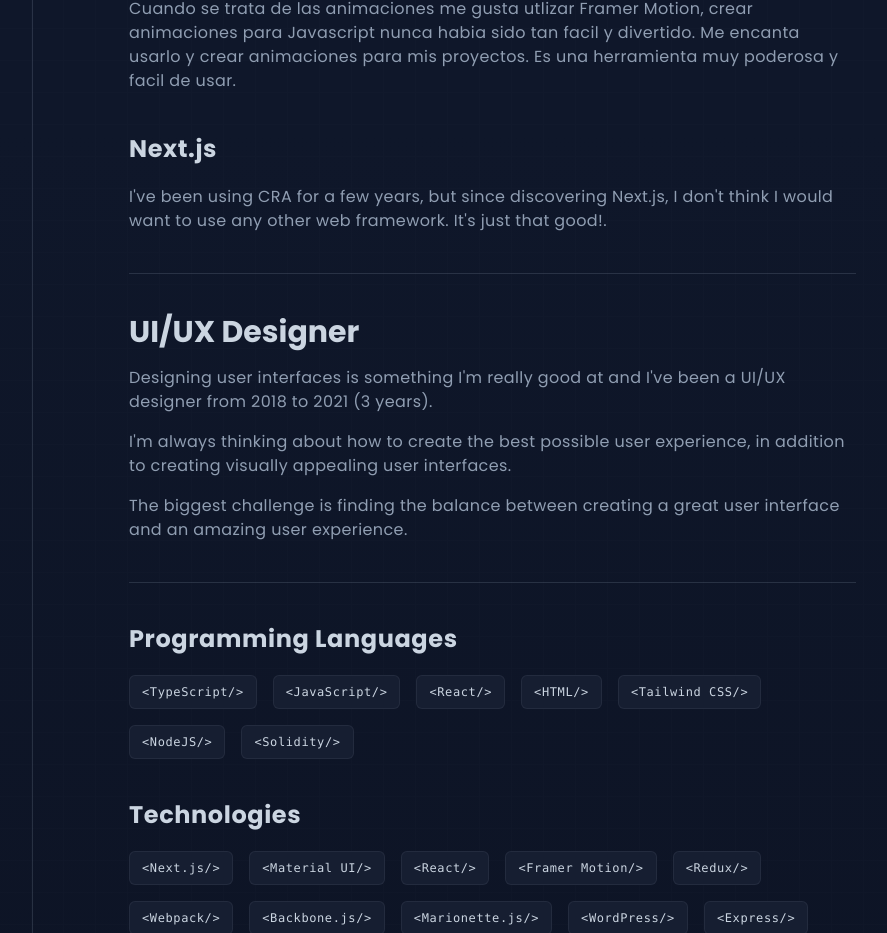
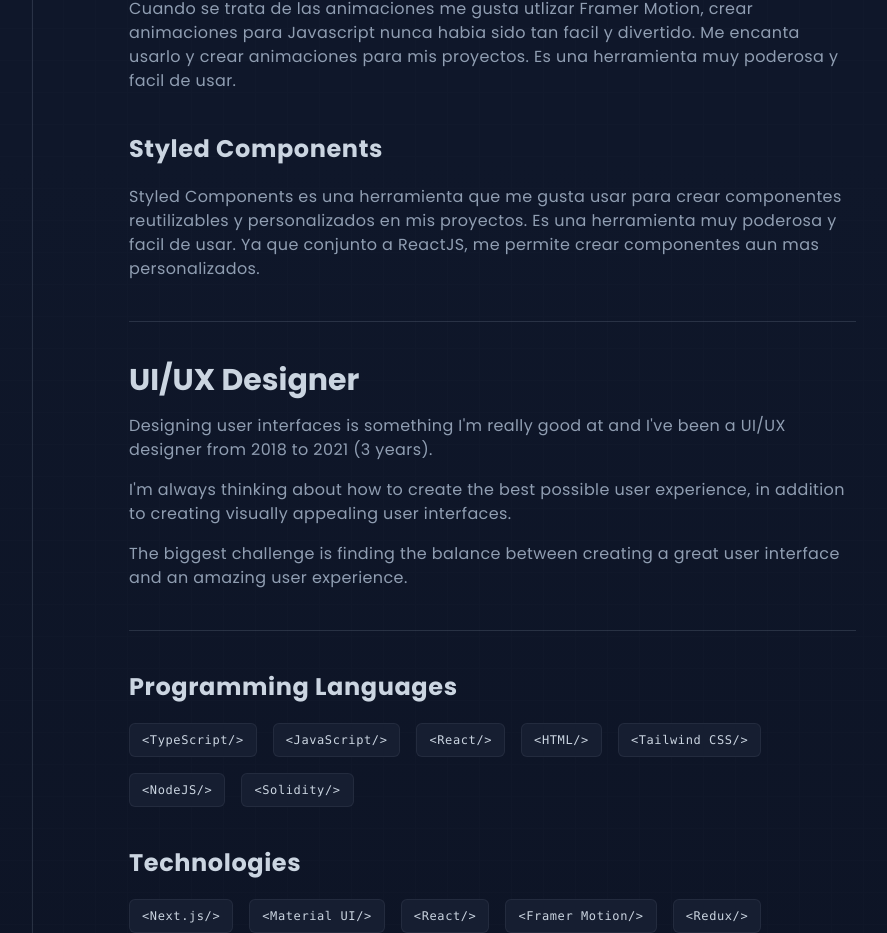
Before and after one commit to ImJars/Development-full-coding, a React (Vite) app: page /skills in a window 1280 px wide. Shown: the part 2180-3113 px from the top of the page, without its empty margins (32-919 px from the left). Built offline with nearby package versions, Linux system fonts and the light colour scheme.

Commit message:
Update skills.jsx

```diff
--- a/src/skills.jsx
+++ b/src/skills.jsx
@@ -348,8 +348,8 @@ function Skills() {
                     </div>
                     <div ref={refAnimate6}>
                       <Skill
-                        title={"Next.js"}
-                        description_1={`I've been using CRA for a few years, but since discovering Next.js, I don't think I would want to use any other web framework. It's just that good!.`}
+                        title={"Styled Components"}
+                        description_1={`Styled Components es una herramienta que me gusta usar para crear componentes reutilizables y personalizados en mis proyectos. Es una herramienta muy poderosa y facil de usar. Ya que conjunto a ReactJS, me permite crear componentes aun mas personalizados.`}
                       />
                     </div>
                   </div>
```
